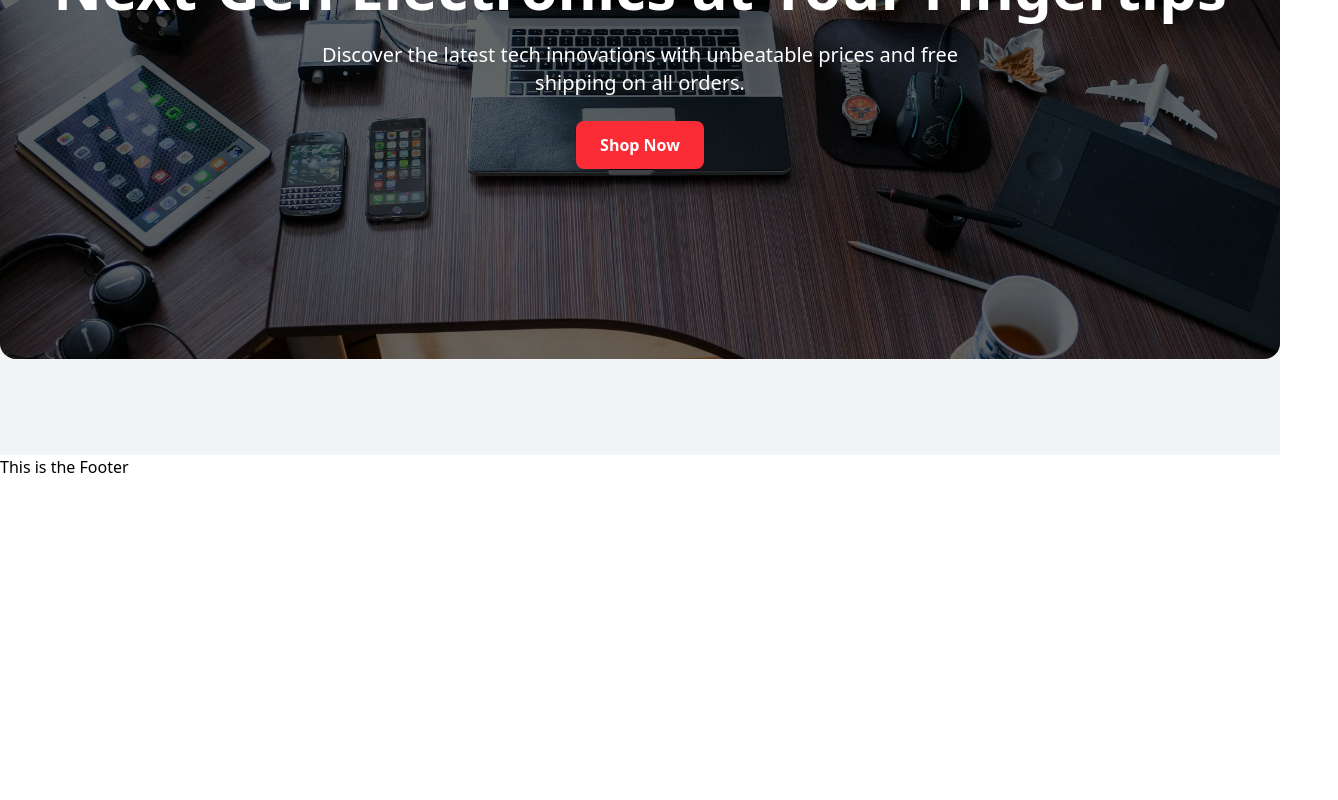
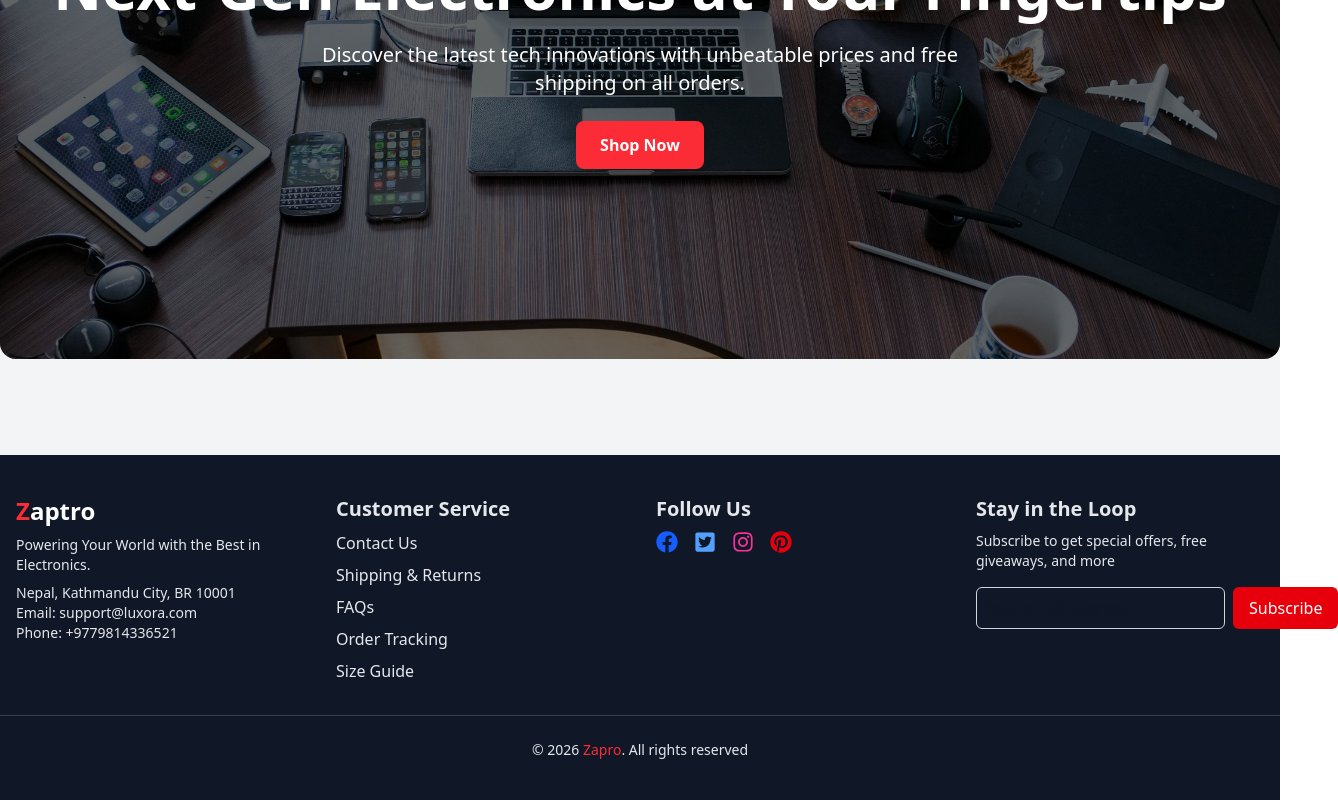
Before and after one commit to Parvesh-ops/ZAPTRO, a React (Vite) app: page / in a window 1280 px wide. Shown: the part 601-1401 px from the top of the page, 1338 px wide, since content can reach past the window. Before the commit the page ends 1080 px from the top, so only its background shows below. Built offline with nearby package versions, Linux system fonts and the light colour scheme; no server answers.

Commit message:
Lucide-react and Features and Footer

```diff
--- a/package.json
+++ b/package.json
@@ -12,6 +12,7 @@
   "dependencies": {
     "@tailwindcss/vite": "^4.1.18",
     "axios": "^1.13.2",
+    "lucide-react": "^0.563.0",
     "react": "^19.2.0",
     "react-dom": "^19.2.0",
     "react-icons": "^5.5.0",
--- /dev/null
+++ b/src/components/Features/Features.tsx
@@ -0,0 +1,37 @@
+
+import { Truck, Lock, RotateCcw, Clock } from 'lucide-react'
+
+const features = [
+  { icon: Truck, text: 'Free Shipping', subtext: 'On orders over $100' },
+  { icon: Lock, text: 'Secure Payment', subtext: '100% protected payments' },
+  { icon: RotateCcw, text: 'Easy Returns', subtext: '30-day return policy' },
+  { icon: Clock, text: '24/7 Support', subtext: 'Dedicated customer service' },
+]
+
+const Features = () => {
+  return (
+    <div className='bg-gray-100 py-12 px-4 sm:px-6 lg:px-8'>
+      <div className='max-w-7xl mx-auto'>
+        <div className='grid grid-cols-1 sm:grid-cols-2 lg:grid-cols-4 gap-8'>
+          {features.map((feature, index) => {
+            const Icon = feature.icon
+            return (
+              <div
+                key={index}
+                className='flex flex-col items-center sm:flex-row sm:items-start text-center sm:text-left p-4 rounded-lg bg-white shadow hover:shadow-lg transition-all duration-300'
+              >
+                <Icon className='shrink-0 h-12 w-12 text-red-500' aria-hidden='true' />
+                <div className='mt-2 sm:mt-0 sm:ml-4'>
+                  <p className='text-lg font-semibold text-gray-900'>{feature.text}</p>
+                  <p className='mt-1 text-sm text-gray-500'>{feature.subtext}</p>
+                </div>
+              </div>
+            )
+          })}
+        </div>
+      </div>
+    </div>
+  )
+}
+
+export default Features
--- a/src/components/Footer/Footer.tsx
+++ b/src/components/Footer/Footer.tsx
@@ -1,10 +1,86 @@
 
+import { Link } from 'react-router-dom'
+import { FaFacebook, FaInstagram, FaPinterest, FaTwitterSquare } from 'react-icons/fa'
 
 const Footer = () => {
+  const subscribe = (e:React.FormEvent<HTMLFormElement>) => {
+    e.preventDefault()
+    alert("Thank you for subscribing!")
+  }
+
   return (
-    <div>
-      <h1>This is the Footer</h1>
-    </div>
+    <footer className='bg-gray-900 text-gray-200 py-10'>
+      <div className='max-w-7xl mx-auto px-4 grid grid-cols-1 md:grid-cols-4 gap-8'>
+
+        {/* Company Info */}
+        <div>
+          <Link to='/'>
+            <h1 className='text-red-500 text-2xl font-bold'>Z<span className='text-white'>aptro</span></h1>
+          </Link>
+          <p className='mt-2 text-sm'>Powering Your World with the Best in Electronics.</p>
+          <p className='mt-2 text-sm'>Nepal, Kathmandu City, BR 10001</p>
+          <p className='text-sm'>Email: support@luxora.com</p>
+          <p className='text-sm'>Phone: +9779814336521</p>
+        </div>
+
+        {/* Customer Service */}
+        <div>
+          <h3 className='text-xl font-semibold mb-2'>Customer Service</h3>
+          <ul className='space-y-2'>
+            {['Contact Us','Shipping & Returns','FAQs','Order Tracking','Size Guide'].map((item, index) => (
+              <li
+                key={index}
+                className="hover:underline hover:text-red-500 transition-all duration-200 cursor-pointer"
+              >
+                {item}
+              </li>
+            ))}
+          </ul>
+        </div>
+
+        {/* Social Media */}
+        <div>
+          <h3 className='text-xl font-semibold mb-2'>Follow Us</h3>
+          <div className='flex space-x-4 mt-2'>
+            <a href="https://www.facebook.com" target="_blank" rel="noopener noreferrer" className='text-blue-600 hover:text-blue-800 transition-all duration-200'>
+              <FaFacebook size={22} />
+            </a>
+            <a href="https://www.twitter.com" target="_blank" rel="noopener noreferrer" className='text-blue-400 hover:text-blue-600 transition-all duration-200'>
+              <FaTwitterSquare size={22} />
+            </a>
+            <a href="https://www.instagram.com" target="_blank" rel="noopener noreferrer" className='text-pink-500 hover:text-pink-700 transition-all duration-200'>
+              <FaInstagram size={22} />
+            </a>
+            <a href="https://www.pinterest.com" target="_blank" rel="noopener noreferrer" className='text-red-600 hover:text-red-800 transition-all duration-200'>
+              <FaPinterest size={22} />
+            </a>
+          </div>
+        </div>
+
+        {/* Newsletter */}
+        <div>
+          <h3 className='text-xl font-semibold mb-2'>Stay in the Loop</h3>
+          <p className='mt-2 text-sm'>Subscribe to get special offers, free giveaways, and more</p>
+          <form onSubmit={subscribe} className='mt-4 flex flex-col sm:flex-row gap-2'>
+            <input
+              type="email"
+              placeholder='Your email address'
+              required
+              className='flex-1 p-2 rounded-md text-gray-900 border border-gray-300 focus:ring-2 focus:ring-red-500 focus:outline-none'
+            />
+            <button type='submit' className='bg-red-600 text-white px-4 rounded-md hover:bg-red-700 transition-all duration-200'>
+              Subscribe
+            </button>
+          </form>
+        </div>
+
+      </div>
+
+      {/* Bottom Section */}
+      <div className='mt-8 border-t border-gray-700 pt-6 text-center text-sm'>
+        <p>&copy; {new Date().getFullYear()} <span className='text-red-500'>Zapro</span>. All rights reserved</p>
+      </div>
+    </footer>
   )
 }
 
--- a/src/pages/Home.tsx
+++ b/src/pages/Home.tsx
@@ -1,6 +1,6 @@
 import Carousel from "../components/Carousel/Carousel"
-import Category from "../components/category/Category"
-import MidBanner from "../components/midBanner/MidBanner"
+import Category from "../components/Category/Category"
+import MidBanner from "../components/MidBanner/MidBanner"
 
 
 const Home = () => {
```
Also changed, not shown: 1 other file (tests, documents, lock files or other folders).
